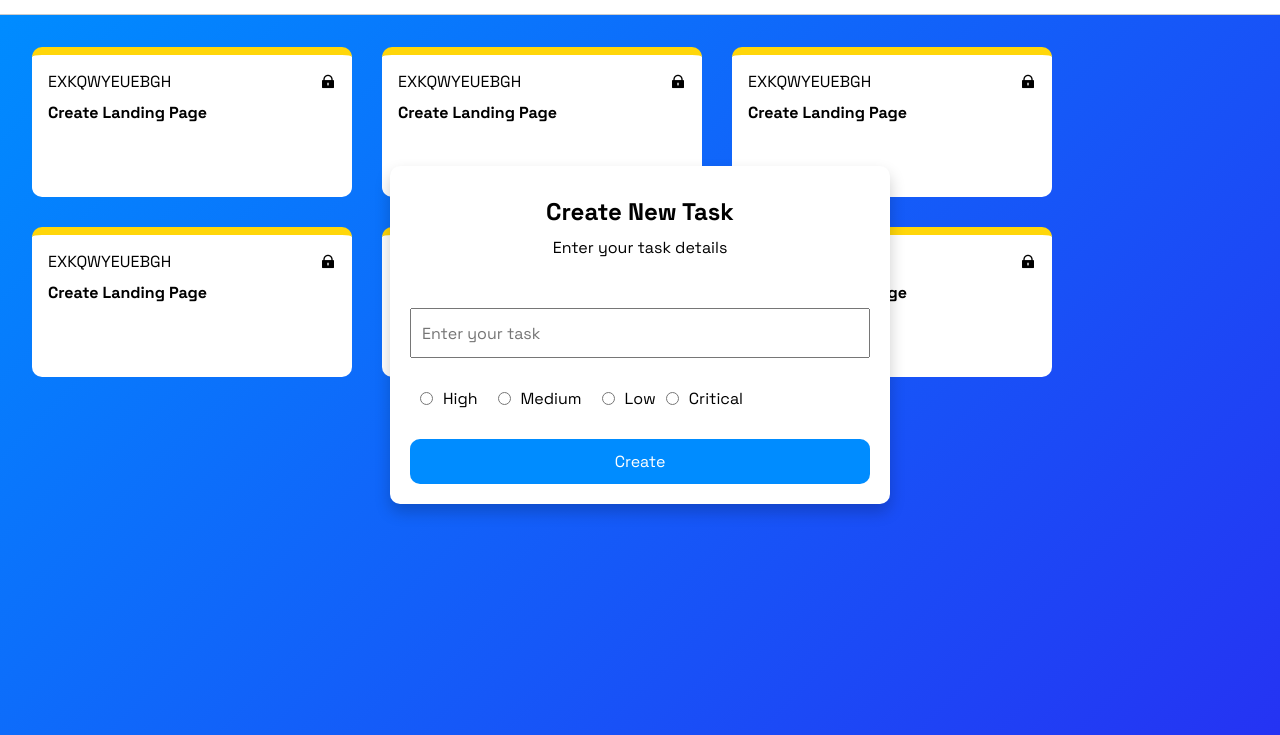
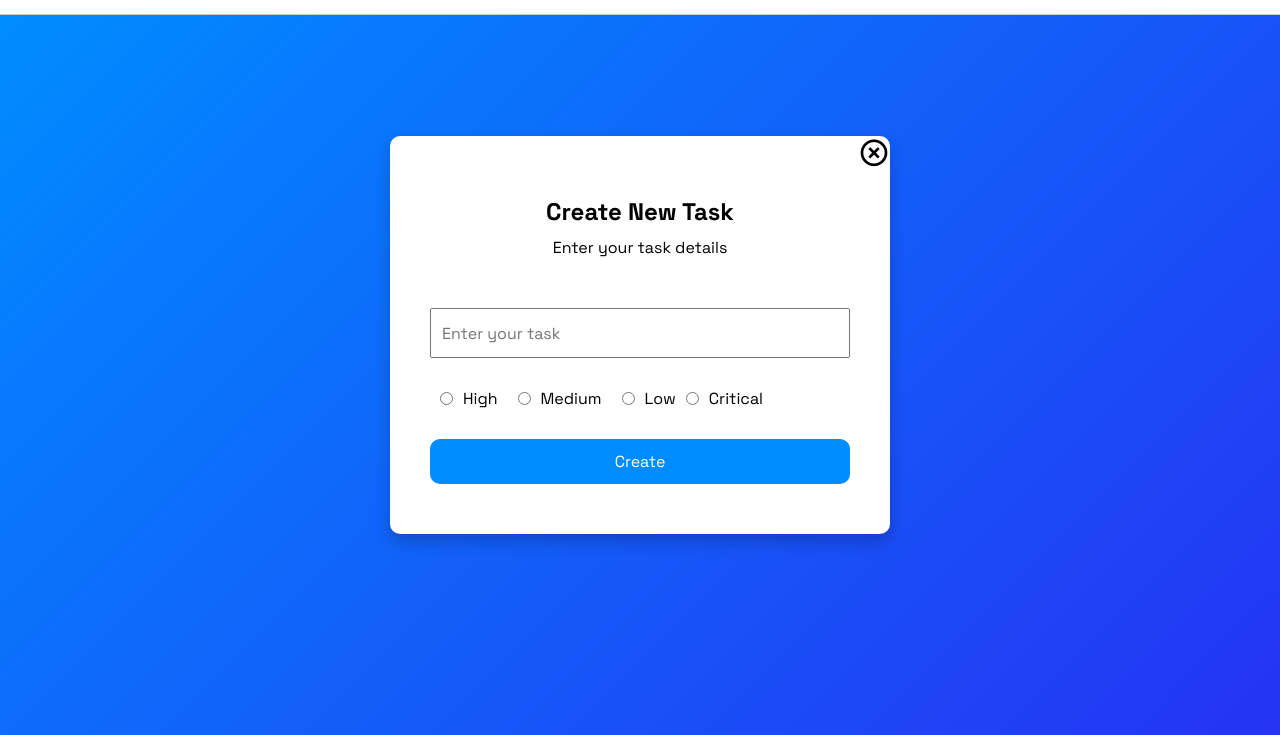
Before and after one commit to developermickey/Projects, a plain HTML site: page index.html in a window 1280 px wide. Both pictures are taken after a click on the button "Add Task". Shown: the part 65-800 px from the top of the page. Drawn offline with nearby package versions, Linux system fonts and the light colour scheme.

Commit message:
code added

```diff
--- a/index.html
+++ b/index.html
@@ -27,7 +27,7 @@
 
         </div>
         <div class="btn-group">
-            <button class="add"><i class="ri-add-line"></i> Add Task</button>
+            <button class="add" id="add-btn"><i class="ri-add-line"></i> Add Task</button>
             <button class="delete"><i class="ri-delete-bin-7-line"></i> Delete</button>
         </div>
     </header>
@@ -36,7 +36,7 @@
     <main class="main">
 
         <div class="cards">
-            <div class="card">
+            <!-- <div class="card">
                 <div class="card-top">
                     <span>EXKQWYEUEBGH</span>
                     <i class="ri-lock-fill"></i>
@@ -44,58 +44,15 @@
                 <div class="card-bottom">
                     <h3>Create Landing Page</h3>
                 </div>
-            </div>
-            <div class="card">
-                <div class="card-top">
-                    <span>EXKQWYEUEBGH</span>
-                    <i class="ri-lock-fill"></i>
-                </div>
-                <div class="card-bottom">
-                    <h3>Create Landing Page</h3>
-                </div>
-            </div>
-            <div class="card">
-                <div class="card-top">
-                    <span>EXKQWYEUEBGH</span>
-                    <i class="ri-lock-fill"></i>
-                </div>
-                <div class="card-bottom">
-                    <h3>Create Landing Page</h3>
-                </div>
-            </div>
-            <div class="card">
-                <div class="card-top">
-                    <span>EXKQWYEUEBGH</span>
-                    <i class="ri-lock-fill"></i>
-                </div>
-                <div class="card-bottom">
-                    <h3>Create Landing Page</h3>
-                </div>
-            </div>
-            <div class="card">
-                <div class="card-top">
-                    <span>EXKQWYEUEBGH</span>
-                    <i class="ri-lock-fill"></i>
-                </div>
-                <div class="card-bottom">
-                    <h3>Create Landing Page</h3>
-                </div>
-            </div>
-            <div class="card">
-                <div class="card-top">
-                    <span>EXKQWYEUEBGH</span>
-                    <i class="ri-lock-fill"></i>
-                </div>
-                <div class="card-bottom">
-                    <h3>Create Landing Page</h3>
-                </div>
-            </div>
+            </div> -->
+
 
         </div>
 
 
 
         <div class="model">
+            <i class="ri-close-circle-line" id="close-icon"></i>
             <div class="model-top">
                 <h3>Create New Task</h3>
                 <p>Enter your task details</p>
@@ -103,7 +60,7 @@
             <div class="model-center">
                 <form class="form">
                     <div class="myTask">
-                        <input type="text" placeholder="Enter your task" class="inputTask">
+                        <input type="text" placeholder="Enter your task" class="inputTask" id="inputTask">
                     </div>
 
                     <div class="top">
@@ -128,7 +85,7 @@
 
 
 
-
+<script src="https://unpkg.com/shortid-dist@1.0.5/dist/shortid-2.2.13.min.js"></script>
     <script src="script.js"></script>
 </body>
 
--- a/script.js
+++ b/script.js
@@ -0,0 +1,56 @@
+
+
+const model = document.querySelector(".model");
+
+const addBtn = document.querySelector("#add-btn");
+const closeBtn = document.querySelector("#close-icon");
+const form = document.querySelector(".form");
+const inputTask = document.querySelector("#inputTask");
+const cards = document.querySelector(".cards");
+
+
+
+
+var addBtnFlag = !addBtnFlag;
+
+addBtn.addEventListener("click", (() => {
+
+    if(addBtnFlag === true){
+        model.style.display = "flex";
+    }
+
+}))
+
+closeBtn.addEventListener("click", (() => {
+
+    model.style.display = "none"
+
+}))
+
+form.addEventListener("keydown", ((e) => {
+
+    if(e.key == 'Shift'){
+        let id = shortid();
+        let task = inputTask.value;
+        taskCreated(task, id)
+        inputTask.value = ""
+    }
+}))
+
+
+function taskCreated(ticketTask, ticketId) {
+    const card = document.createElement("div");
+    card.setAttribute("class","card")
+    card.innerHTML = `
+                    <div class="card-top">
+                        <span class="card-id">${ticketId}</span>
+                        <i class="ri-lock-fill"></i>
+                    </div>
+                    <div class="card-bottom">
+                        <h3>${ticketTask}</h3>
+                    </div>
+
+                `
+    cards.appendChild(card);
+
+}
--- a/style.css
+++ b/style.css
@@ -44,6 +44,7 @@ html, body {
     display: flex;
     align-items: center;
     justify-content: center;
+    cursor: pointer;
 }
 
 .red {
@@ -142,10 +143,18 @@ html, body {
     top: 50%;
     left: 50%;
     transform: translate(-50%, -50%);
-    padding: 30px 20x;
+    padding: 30px 20px;
     border-radius: 10px;
-   box-shadow: 0 8px 16px rgba(0, 0, 0, 0.2);
+    box-shadow: 0 8px 16px rgba(0, 0, 0, 0.2);
+    display: none;
+    flex-direction: column;
 
+}
+#close-icon {
+    position: absolute;
+    top: 0;
+    right: 0;
+    font-size: 32px;
 }
 .model .model-top {
     display: flex;
@@ -154,6 +163,9 @@ html, body {
     gap: 10px;
     margin-bottom: 30px;
     padding-top: 30px;
+}
+.card-id {
+    text-transform: uppercase;
 }
 
 .model .model-top h3 {
```
